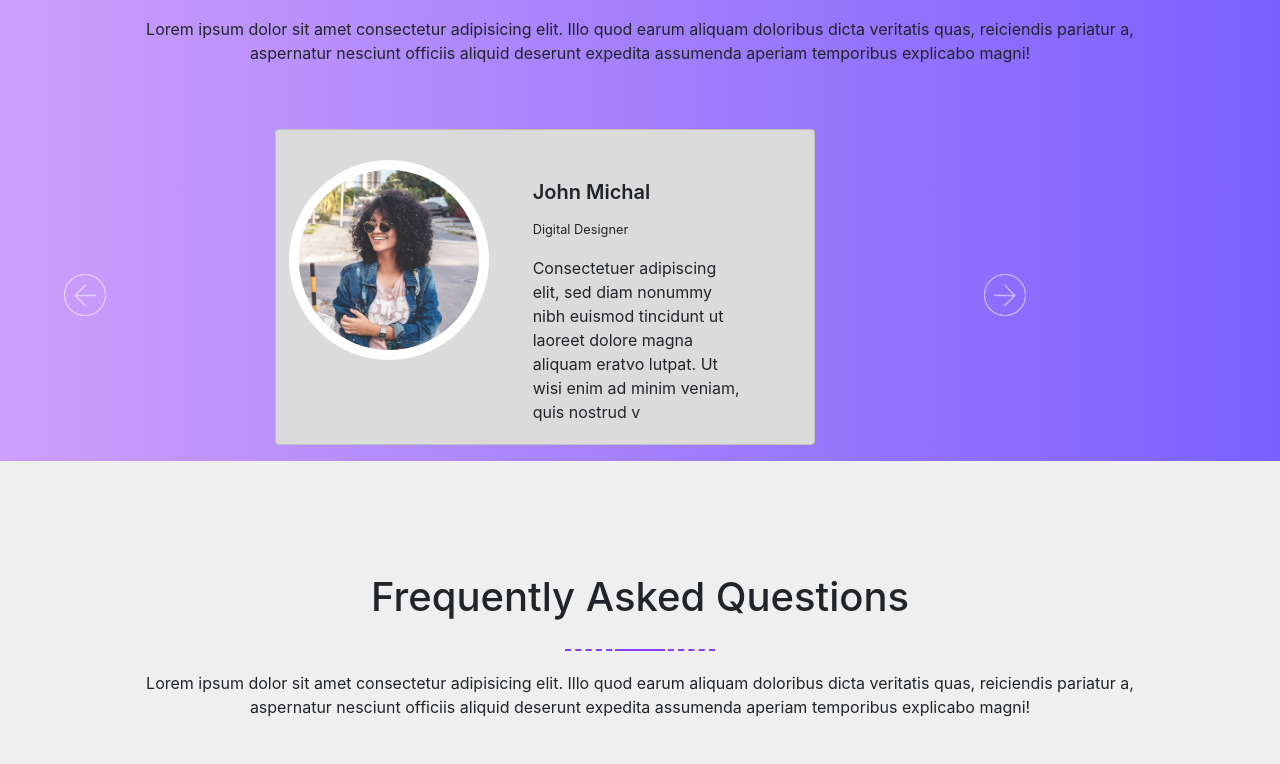
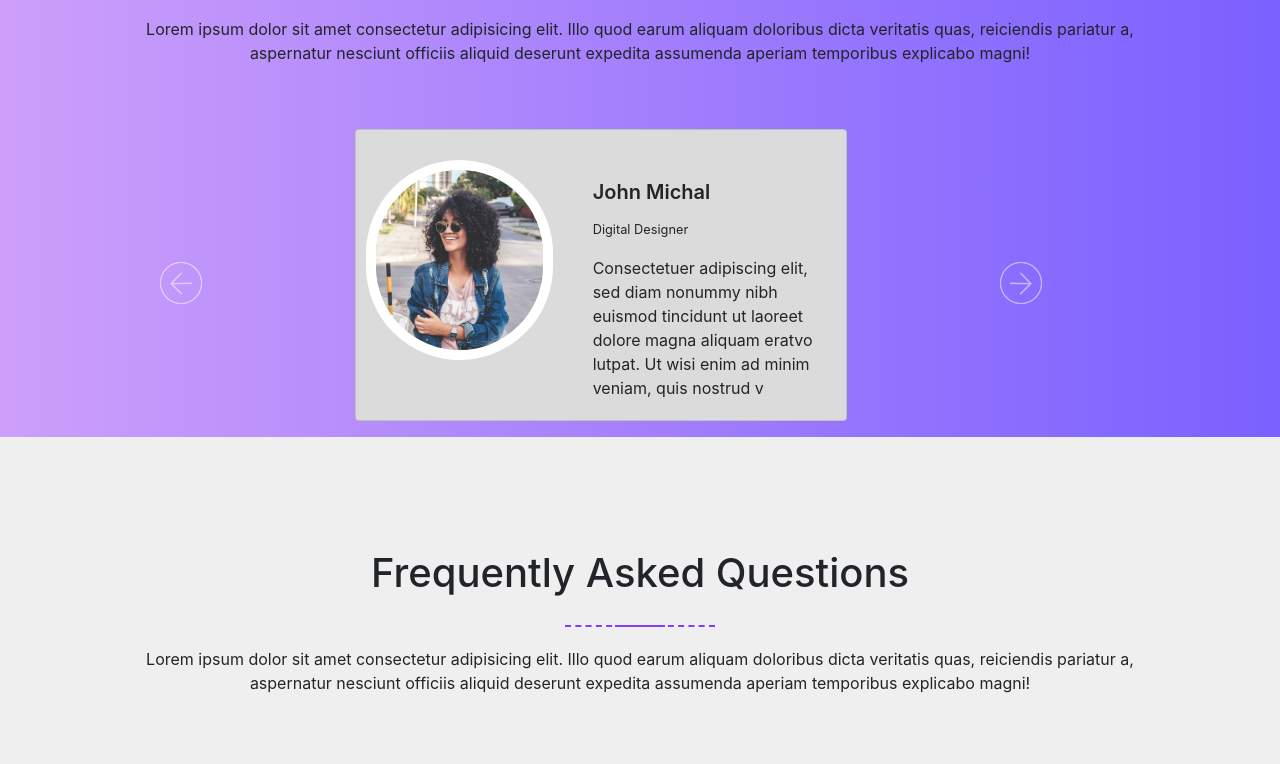
Before and after one commit to Alyasminahamed/template-4, a plain HTML site: page index.html in a window 1280 px wide. Shown: the part 3622-4386 px from the top of the page. Drawn offline with Linux system fonts and the light colour scheme.

Commit message:
Add files via upload

```diff
--- a/index.html
+++ b/index.html
@@ -250,8 +250,8 @@
                 </div>
             </div>
 
-            <div class="carousel slide " id="slide">
-                <div class="row">
+            <div class="carousel slide pl-5 " id="slide">
+                <div class="row pl-5">
                     <div class="arrowleft col-lg-2 ">
                         <a href="#slide" class="carousel-control-prev col-lg-2" data-slide="prev">
                             <img src="image/arrow-left.png">
@@ -264,7 +264,7 @@
                                     <div class="col-lg-5">
                                         <img src="image/user1.jpg" class="img-fluid rounded-start" alt="...">
                                     </div>
-                                    <div class="col-lg-6">
+                                    <div class="col-lg-7">
                                         <div class="card-body">
                                         <h5 class="card-title">John Michal</h5>
                                         <p class="card-text"><small class="text-body-secondary">Digital Designer</small></p>
@@ -280,7 +280,7 @@
                                     <div class="col-lg-5">
                                         <img src="image/user2.jpg" class="img-fluid rounded-start" alt="...">
                                     </div>
-                                    <div class="col-lg-6">
+                                    <div class="col-lg-7">
                                         <div class="card-body">
                                         <h5 class="card-title">John Michal</h5>
                                         <p class="card-text"><small class="text-body-secondary">Digital Designer</small></p>
@@ -296,7 +296,7 @@
                                     <div class="col-lg-5">
                                         <img src="image/user3.jpg" class="img-fluid rounded-start" alt="...">
                                     </div>
-                                    <div class="col-lg-6">
+                                    <div class="col-lg-7">
                                         <div class="card-body">
                                         <h5 class="card-title">John Michal</h5>
                                         <p class="card-text"><small class="text-body-secondary">Digital Designer</small></p>
```
